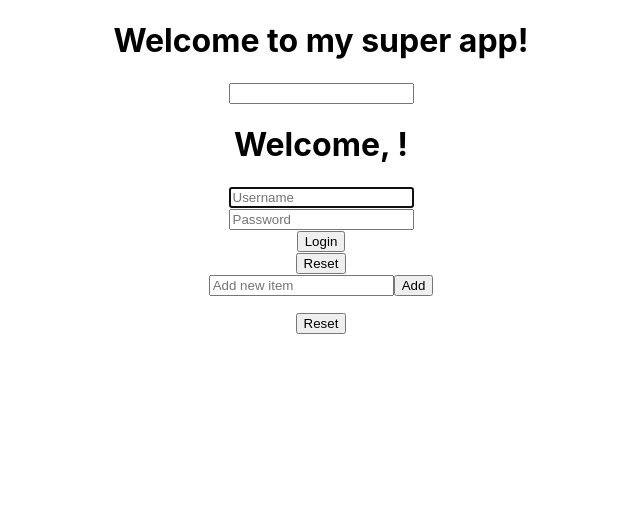
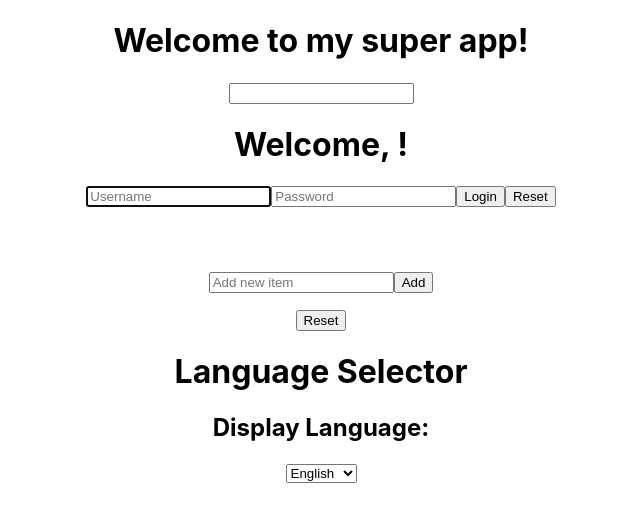
Before and after one commit to AlbertoNeira/react-exercises, a React (Create React App) app in the folder my-app/: page / in a window 1280 px wide. Shown: the top 522 px of the page, without its empty margins (319-959 px from the left). Built offline with nearby package versions, Linux system fonts and the light colour scheme.

Commit message:
Context - Create a `LanguageContext`

```diff
--- a/my-app/src/App.css
+++ b/my-app/src/App.css
@@ -1,5 +1,10 @@
 .App {
   text-align: center;
+}
+
+.App div form{
+  display: flex;
+  justify-content: center;
 }
 
 .App-logo {
@@ -11,6 +16,20 @@
   .App-logo {
     animation: App-logo-spin infinite 20s linear;
   }
+}
+.todo{
+
+  display: flex;
+  justify-content: center;
+ flex-direction: row;
+}
+
+.login{
+
+  display: flex;
+  justify-content: center;
+
+  margin-bottom: 5%;
 }
 
 .App-header {
--- a/my-app/src/App.js
+++ b/my-app/src/App.js
@@ -4,28 +4,29 @@ import './App.css';
 import InteractiveWelcome from './components/InteractiveWelcome';
 
 import TodoList from './components/ToDoList';
+import DisplayLanguage from './components/DisplayLanguage';
+import LanguageProvider from './components/LanguageProvider';
 
 function App() {
 
-  const handleLogin = (credentials) => {
-    // Perform login logic using the credentials
-    console.log('Logging in with:', credentials);
-  }
+
 
   const handleReset = (name) => {
     // Logic to clear the additional input in the parent component
     console.log('Clearing additional input...');
   };
+
+
   return (
     <div className="App">
-
       <div>
         <h1>Welcome to my super app!</h1>
-      <InteractiveWelcome onReset={handleReset}/>
+
+        <InteractiveWelcome onReset={handleReset} />
+        <div className='todo'>
         <TodoList
-
           render={(items, removeItem, resetItems) => (
-          <div>
+            <div >
               <ul>
                 {items.map((item, index) => (
                   <li key={index}>
@@ -36,10 +37,17 @@ function App() {
               </ul>
               <button onClick={resetItems}>Reset</button>
             </div>
-        )
-      }/>
+          )}
+        />
         </div>
 
+        <LanguageProvider>
+          <div >
+            <h1>Language Selector</h1>
+            <DisplayLanguage />
+          </div>
+        </LanguageProvider>
+      </div>
     </div>
   );
 }
--- /dev/null
+++ b/my-app/src/components/DisplayLanguage.js
@@ -0,0 +1,18 @@
+import React from 'react';
+
+import LanguageContext from './LanguageContext';
+
+const DisplayLanguage = () => {
+  return (
+    <LanguageContext.Consumer>
+      {(selectedLanguage) => (
+        <div>
+          <h2>Display Language:</h2>
+          <p>{selectedLanguage}</p>
+        </div>
+      )}
+    </LanguageContext.Consumer>
+  );
+};
+
+export default DisplayLanguage;
--- /dev/null
+++ b/my-app/src/components/LanguageContext.js
@@ -0,0 +1,5 @@
+import React, { createContext } from 'react';
+
+const LanguageContext = createContext();
+
+export default LanguageContext;
--- /dev/null
+++ b/my-app/src/components/LanguageProvider.js
@@ -0,0 +1,24 @@
+import React, { useState } from 'react';
+import LanguageContext from './LanguageContext';
+
+const LanguageProvider = ({ children }) => {
+    const [selectedLanguage, setSelectedLanguage] = useState('');
+
+    const handleLanguageChange = (event) => {
+      setSelectedLanguage(event.target.value);
+    };
+
+    return (
+      <LanguageContext.Provider value={selectedLanguage}>
+
+        {children}
+        <select value={selectedLanguage} onChange={handleLanguageChange}>
+          <option value="en">English</option>
+          <option value="es">Spanish</option>
+          <option value="fr">French</option>
+        </select>
+      </LanguageContext.Provider>
+    );
+  };
+
+  export default LanguageProvider;
--- a/my-app/src/components/ToDoList.js
+++ b/my-app/src/components/ToDoList.js
@@ -26,7 +26,7 @@ const TodoList = ({ render }) => {
   };
 
   return (
-    <div>
+    <div >
       <input
         type="text"
         value={newItem}
--- a/my-app/src/components/UncontrolledLogin.js
+++ b/my-app/src/components/UncontrolledLogin.js
@@ -30,7 +30,7 @@ const UncontrolledLogin = ({ onLogin, onReset }) => {
 
 
   return (
-    <div>
+    <div className='login'>
       <form onSubmit={handleSubmit}>
         <input
           type="text"
```
Lines whose indentation alone changed are shown as unchanged.
